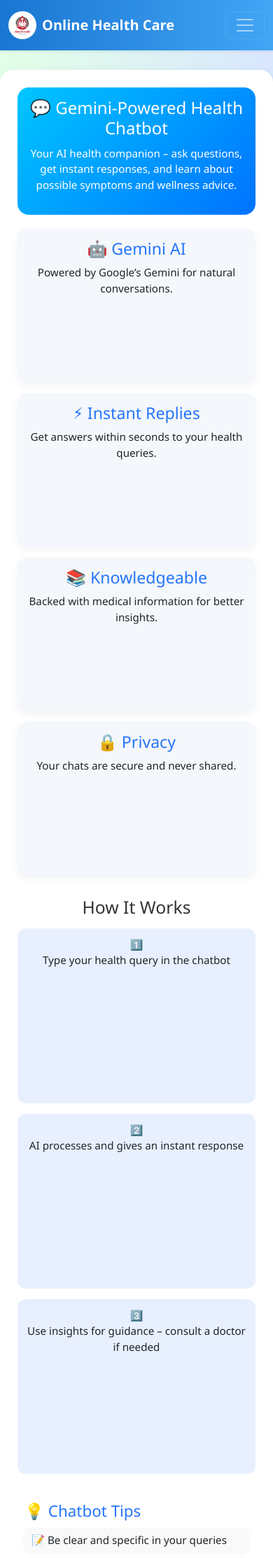
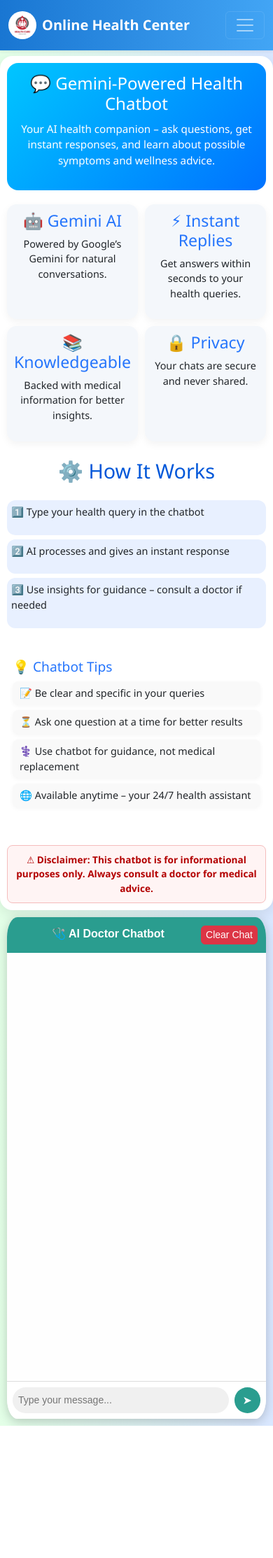
Before and after one commit to MayurChaudhari007/Online_Health_Center, a Flask app: page /chatbot in a window 390 px wide. Shown: the top 2227 px of the page at 70% size. After the commit the page ends 2038 px from the top, so only its background shows below. Run offline with Flask 3, Linux system fonts and the light colour scheme; the visitor is signed in with stand-in values (Sample User, id 1); parts of the project's set-up code (start-up, migrations or seed data) failed here and were passed over.

Commit message:
new changes 1

```diff
--- a/app.py
+++ b/app.py
@@ -23,7 +23,7 @@
 from werkzeug.utils import secure_filename
 from werkzeug.exceptions import RequestEntityTooLarge
 
-# import flask_sqlalchemy
+
 from flask_sqlalchemy import SQLAlchemy
 
 #
--- a/static/css/chatbot.css
+++ b/static/css/chatbot.css
@@ -95,23 +95,6 @@
   }
 }
 
-@media (max-width: 600px) {
-  .chat-wrapper {
-    height: 90vh;
-    margin: 0;
-    border-radius: 0;
-  }
-}
-
-
-
-
-
-
-
-
-
-
 .chatbot-container {
   max-width: 1000px;
   margin: 30px auto;
@@ -124,11 +107,15 @@
 }
 
 @keyframes fadeIn {
-  from { opacity: 0; transform: translateY(20px); }
-  to { opacity: 1; transform: translateY(0); }
+  from {
+    opacity: 0;
+    transform: translateY(20px);
+  }
+  to {
+    opacity: 1;
+    transform: translateY(0);
+  }
 }
-
-
 
 .chatbot-hero {
   text-align: center;
@@ -175,8 +162,10 @@
 }
 .chatbot-steps h2 {
   text-align: center;
-  margin-bottom: 15px;
-  color: #333;
+  font-size: 1.8rem;
+  margin-bottom: 25px;
+
+  color: #0057d9;
 }
 .step-list {
   display: flex;
@@ -213,15 +202,16 @@
 }
 
 .chatbot-disclaimer {
-  background: #fff3cd;
-  border: 1px solid #ffeeba;
-  color: #856404;
-  padding: 12px;
-  border-radius: 10px;
-  font-size: 0.95rem;
-  margin-top: 20px;
+  margin-top: 25px;
+  padding: 15px;
+  font-size: 0.95em;
+  border-radius: 8px;
+  background: #fff4f4;
+  border: 1px solid #f5bcbc;
+  color: #b30000;
+  font-weight: bold;
+  text-align: center;
 }
-
 
 /* Hover effect for How It Works steps */
 .step-list .step {
@@ -246,19 +236,17 @@
 
 .chatbot-tips ul li:hover {
   transform: translateX(8px);
-  /* background: linear-gradient(135deg, #00c6ff, #0072ff);
-  color: white; */
+
   box-shadow: 0 6px 15px rgba(0, 114, 255, 0.25);
 }
 
+/* MOBILE RESPONSIVE FIXES */
+@media screen and (max-width: 768px) {
+  .chatbot-container {
+    margin: 10px auto !important;
+    padding: 10px !important;
+  }
 
-
-/* =========================
-   MOBILE RESPONSIVE FIXES
-   ========================= */
-@media screen and (max-width: 768px) {
-
-  /* Chatbot Hero */
   .chatbot-hero {
     padding: 15px;
     margin-bottom: 20px;
@@ -270,36 +258,46 @@
     font-size: 0.95rem;
   }
 
-  /* Features */
   .chatbot-features {
-    flex-direction: column;
-    gap: 15px;
-  }
-  .chatbot-card {
-    padding: 15px;
-    font-size: 0.95em;
+    display: grid;
+    grid-template-columns: 1fr 1fr;
+    gap: 10px;
   }
 
-  /* Steps */
+  .chatbot-card {
+    padding: 10px;
+    font-size: 0.9em;
+    text-align: center;
+  }
+
+  .chatbot-steps {
+    margin: 10px 0 !important;
+    padding: 5px 0 !important;
+  }
+
   .step-list {
     flex-direction: column;
-    gap: 15px;
-  }
-  .step {
-    padding: 12px;
-    font-size: 0.95em;
+    gap: 6px;
   }
 
-  /* Tips */
+  .step {
+    flex: 1 1 auto;
+    padding: 6px;
+    text-align: left;
+    font-size: 0.9em;
+  }
+
   .chatbot-tips {
-    padding: 10px;
+    padding: 8px;
   }
+
   .chatbot-tips h2 {
-    font-size: 1.4em;
+    font-size: 1.2em;
   }
+
   .chatbot-tips li {
-    font-size: 0.95em;
-    padding: 10px 12px;
+    font-size: 0.9em;
+    padding: 6px 8px;
   }
 
   /* Disclaimer */
@@ -311,9 +309,10 @@
   /* Chat Wrapper */
   .chat-wrapper {
     max-width: 100%;
-    margin: 0;
+
+    margin: 10px;
     height: 85vh;
-    border-radius: 0;
+    border-radius: 4%;
   }
 
   .chat-header {
--- a/static/js/chatbot.js
+++ b/static/js/chatbot.js
@@ -31,24 +31,7 @@
   if (e.key === "Enter") sendMessage();
 });
 
-//      auto scroll after clear chat ///////////
 
-// document.addEventListener("DOMContentLoaded", function () {
-//   // Check if URL contains ?cleared=1
-//   if (window.location.search.includes("cleared=1")) {
-//     const toastEl = document.getElementById("chatToast");
-//     if (toastEl) {
-//       const toast = new bootstrap.Toast(toastEl);
-//       toast.show();
-//     }
-
-//     // Scroll down to chat section
-//     const chatSection = document.getElementById("chat-section");
-//     if (chatSection) {
-//       chatSection.scrollIntoView({ behavior: "smooth" });
-//     }
-//   }
-// });
 
 document.addEventListener("DOMContentLoaded", function () {
   const storage = document.getElementById("storage_container");
@@ -58,7 +41,7 @@
     const toastBody = document.getElementById("toastMessage");
     if (toastEl && toastBody) {
       toastBody.innerText = "Chat is cleared!";
-      const toast = new bootstrap.Toast(toastEl, { delay: 3000 }); // auto-hide in 3s
+      const toast = new bootstrap.Toast(toastEl, { delay: 3000 });
       toast.show();
     }
 
--- a/templates/base.html
+++ b/templates/base.html
@@ -32,7 +32,7 @@
         <a href="/home" class="d-flex align-items-center text-decoration-none">
           <img src="{{ url_for('static', filename='img.png') }}" alt="IMG" class="rounded-circle me-2"
             style="width: 40px; height: 40px;" />
-          <span class="fw-bold text-white fs-5">Online Health Care</span>
+          <span class="fw-bold text-white fs-5">Online Health Center</span>
         </a>
 
         <!-- Mobile Toggle Button -->
--- a/templates/chatbot.html
+++ b/templates/chatbot.html
@@ -44,19 +44,19 @@
 
   <!-- How It Works -->
   <div class="chatbot-steps">
-    <h2>How It Works</h2>
+    <h2>⚙️ How It Works</h2>
     <div class="step-list">
       <div class="step">
-        <span>1️⃣</span>
-        <p>Type your health query in the chatbot</p>
+        <span></span>
+        <p>1️⃣ Type your health query in the chatbot</p>
       </div>
       <div class="step">
-        <span>2️⃣</span>
-        <p>AI processes and gives an instant response</p>
+        <span></span>
+        <p>2️⃣ AI processes and gives an instant response</p>
       </div>
       <div class="step">
-        <span>3️⃣</span>
-        <p>Use insights for guidance – consult a doctor if needed</p>
+        <span></span>
+        <p>3️⃣ Use insights for guidance – consult a doctor if needed</p>
       </div>
     </div>
   </div>
```
Also changed, not shown: static/css/about.css (+7 -11 lines), static/css/ai_prediction.css (+6 -12 lines), static/css/predict.css (+21 -53 lines), static/css/storage.css (+0 -51 lines), static/js/ai_prediction.js (+12 -58 lines), static/js/predict.js (+9 -1 lines), static/js/storage.js (+9 -2 lines), templates/ai_predict.html (+17 -1 lines), templates/dashboard.html (+17 -8 lines), templates/predict.html (+24 -1 lines).
